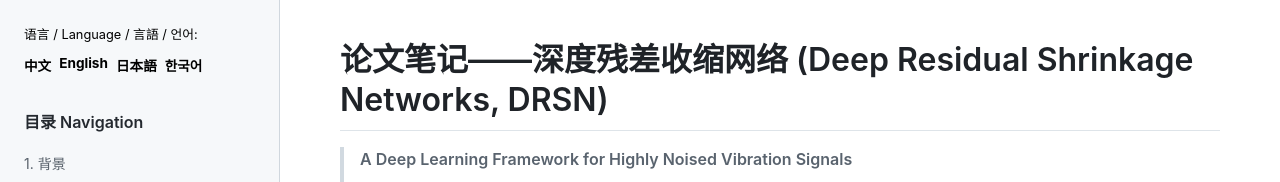
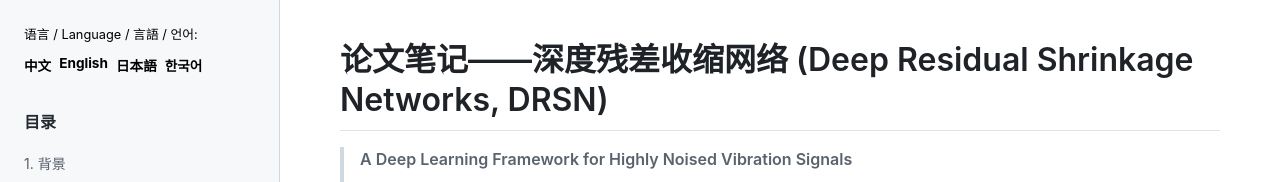
Before and after one commit to imgonnabesodamnrich/DRSN_page, a plain HTML site: page zh/index.html in a window 1280 px wide. Shown: the top 182 px of the page. Drawn offline with nearby package versions, Linux system fonts and the light colour scheme.

Commit message:
Update index.html

```diff
--- a/zh/index.html
+++ b/zh/index.html
@@ -46,7 +46,7 @@
     </div>
     <!-- 语言切换按钮结束 -->
 
-        <h2>目录 Navigation</h2>
+        <h2>目录</h2>
         <ul>
             <li><a href="#1-背景">1. 背景</a></li>
             <li>
```
